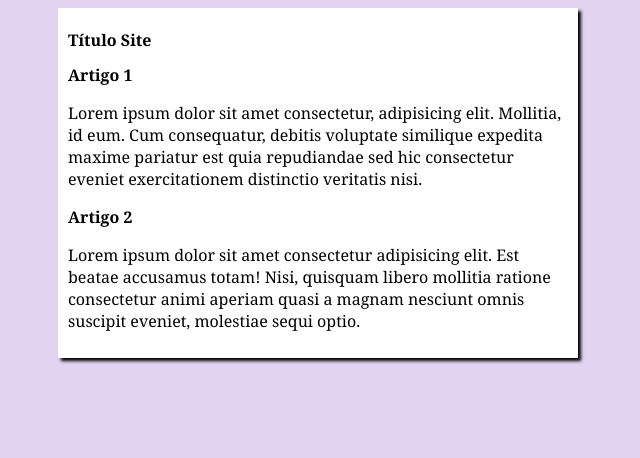
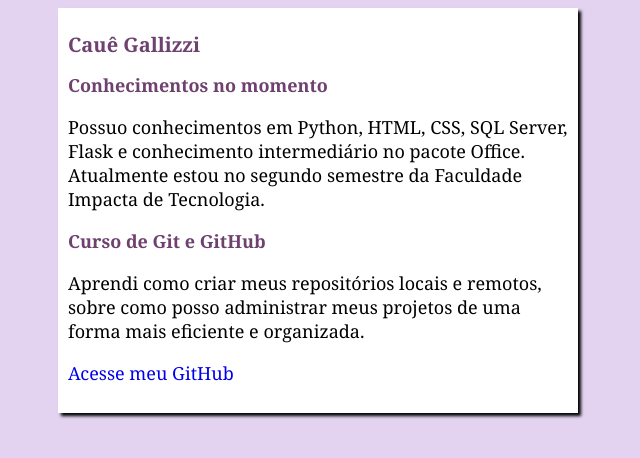
Before and after one commit to Caue397/site-teste, a plain HTML site: page conteudo/index.html in a window 1280 px wide. Shown: the whole page, without its empty margins (322-962 px from the left). Drawn offline with Linux system fonts and the light colour scheme.

Commit message:
update site

```diff
--- a/conteudo/design/style.css
+++ b/conteudo/design/style.css
@@ -1,6 +1,6 @@
 * {
     font-family:  Cambria;
-    font-size: 16px;
+    font-size: 18px;
 }
 
 body {
@@ -14,3 +14,15 @@ main {
     padding: 10px;
     box-shadow:3px 3px 3px black;
 }
+
+h1 {
+    font-size:20px;
+}
+
+h1, h2 {
+    color:rgb(110, 65, 110);
+}
+
+a {
+    text-decoration: none;
+}
--- a/conteudo/index.html
+++ b/conteudo/index.html
@@ -10,15 +10,21 @@
 <body>
     <main>
         <header>
-            <h1>Título Site</h1>
+            <h1>Cauê Gallizzi</h1>
         </header>
         <article>
-            <h2>Artigo 1</h2>
-            <p>Lorem ipsum dolor sit amet consectetur, adipisicing elit. Mollitia, id eum. Cum consequatur, debitis voluptate similique expedita maxime pariatur est quia repudiandae sed hic consectetur eveniet exercitationem distinctio veritatis nisi.</p>
+            <h2>Conhecimentos no momento</h2>
+            <p>Possuo conhecimentos em Python, HTML, CSS, SQL Server, Flask
+                e conhecimento intermediário no pacote Office. Atualmente estou no
+                segundo semestre da Faculdade Impacta de Tecnologia.
+            </p>
         </article>
         <article>
-            <h2>Artigo 2</h2>
-            <p>Lorem ipsum dolor sit amet consectetur adipisicing elit. Est beatae accusamus totam! Nisi, quisquam libero mollitia ratione consectetur animi aperiam quasi a magnam nesciunt omnis suscipit eveniet, molestiae sequi optio.</p>
+            <h2>Curso de Git e GitHub</h2>
+            <p>Aprendi como criar meus repositórios locais e remotos, sobre como posso
+                administrar meus projetos de uma forma mais eficiente e organizada.
+            </p>
+            <p><a href="https://github.com/Caue397">Acesse meu GitHub</a></p>
         </article>
     </main>
 </body>
```
